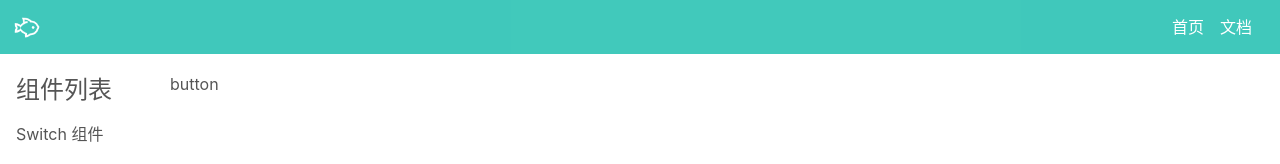
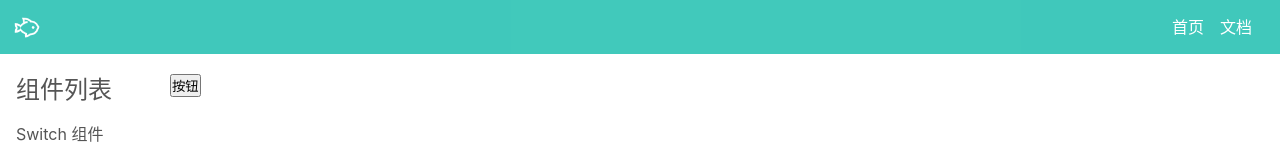
Before and after one commit to lxiaox/yu-ui, a Vue app: page /#/doc/button in a window 1280 px wide. Shown: the top 164 px of the page. Built offline with nearby package versions, Linux system fonts and the light colour scheme.

Commit message:
创建Button组件

```diff
--- a/src/components/ButtonDoc.vue
+++ b/src/components/ButtonDoc.vue
@@ -1,5 +1,14 @@
 <template>
 <div>
-  button
+  <Button>按钮</Button>
 </div>
 </template>
+
+<script>
+import Button from '../lib/Button.vue'
+export default {
+  components: {
+    Button
+  },
+}
+</script>
--- /dev/null
+++ b/src/lib/Button.vue
@@ -0,0 +1,9 @@
+<template>
+<button>
+  <slot />
+</button>
+</template>
+
+<script lang="ts">
+export default {}
+</script>
```
